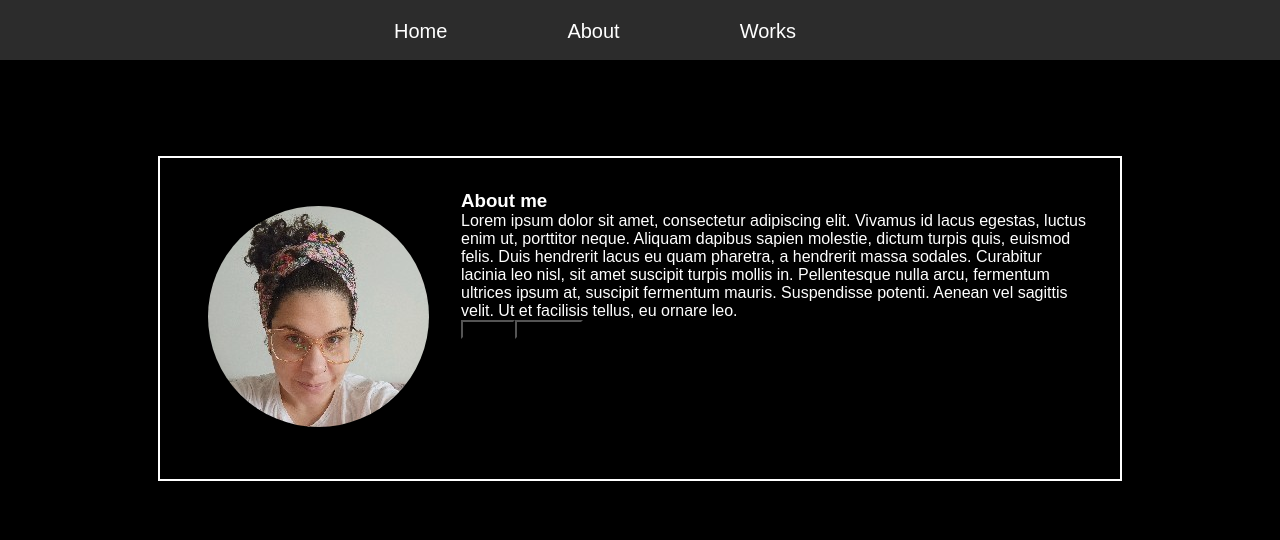
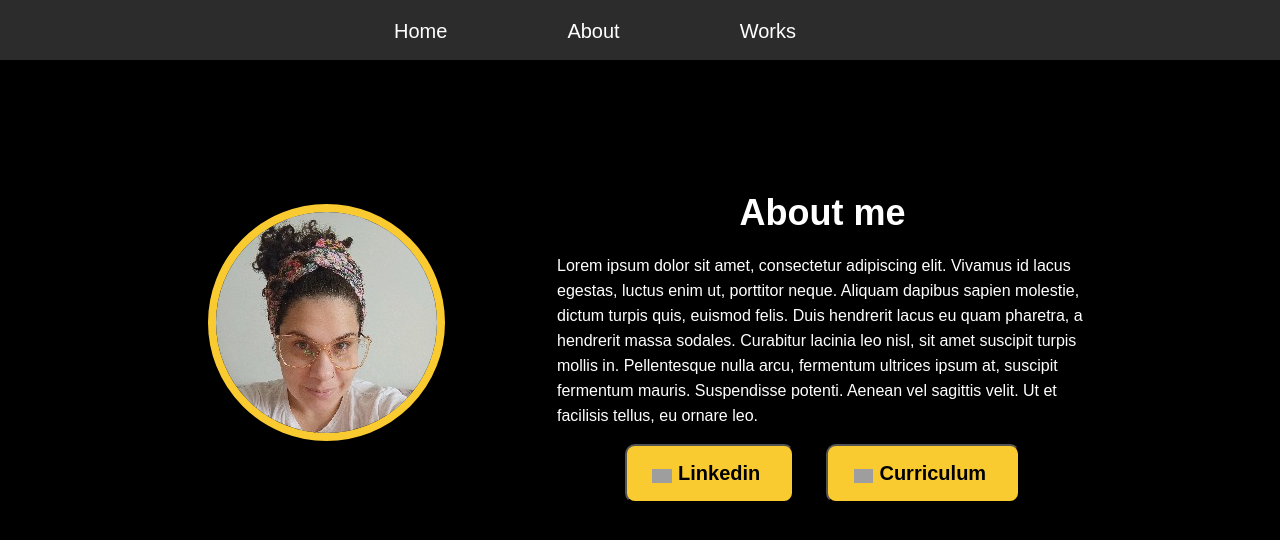
Before and after one commit to isamoreira/portifolio-2022, a React (Create React App) app in the folder meuportifolio/: page /About in a window 1280 px wide. Shown: the top 540 px of the page. Built offline with nearby package versions, Linux system fonts and the light colour scheme; grey boxes are pictures that could not be loaded.

Commit message:
Update About.js

```diff
--- a/meuportifolio/src/Components/About/About.js
+++ b/meuportifolio/src/Components/About/About.js
@@ -1,6 +1,8 @@
 import React from "react"
 import Photopersona from "../Assets/photopersona.jpg"
 import styled from "styled-components"
+import Curriculo from "../Assets/curriculo.png"
+import Linkedin from "../Assets/linkedin.png"
 
 const ContainerAbout = styled.div`
 color: #fff;
@@ -11,7 +13,6 @@ padding-top: 6rem;
 `
 
 const ContainerChild = styled.div`
-border: solid 2px #fff;
 display: flex;
 width: 70%;
 padding: 2rem;
@@ -23,31 +24,95 @@ margin-right: 1rem;
 `
 const Photo = styled.img`
 border-radius: 50%;
+border: solid 8px #facb30;
+`
+const Containertext = styled.div`
+display: flex;
+flex-direction: column;
+align-items: center;
+padding-left: 5rem;
+width: 60%;
+`
+const ButtonContact = styled.button`
+color: #fff;
+background-color: #facb30;
+padding: 1rem 2rem;
+margin-top: 2rem;
+font-size: 20px;
+border-radius: 10px 10px;
+margin: 1rem;
+
+&:hover{
+    padding: 1.1rem 2.2rem;
+}
+`
+
+const H3 =styled.h3`
+
+font-size: 36px;
+font-weight: 800;
+line-height: 49px;
+letter-spacing: 0em;
+text-align: left;
+`
+const Txt = styled.p`
+font-size: 16px;
+font-weight: 200;
+line-height: 25px;
+letter-spacing: 0em;
+text-align: left;
+padding-top: 1rem;
+`
+const AnchorAbout =styled.a`
+color: inherit;
+text-decoration: inherit;
+background-color: #facb30;
+font-weight: 600;
+color: #000;
+`
+const Logoimg = styled.img`
+width: 1.5vw;
+background-color: #facb30;
+position: relative;
+top: 0.20rem;
+right: 0.4rem;
 `
 
 export default function About(){
     return(
         <ContainerAbout>
+
             <ContainerChild>
                 <ContainerImg>
                     <Photo src={Photopersona} alt="Foto Isabella"/>
                 </ContainerImg>
-                <div>
-                    <h3>About me</h3>
-                    <p>Lorem ipsum dolor sit amet, consectetur adipiscing elit.
+                    <Containertext>
+                    <H3>About me</H3>
+                    <Txt>Lorem ipsum dolor sit amet, consectetur adipiscing elit.
                         Vivamus id lacus egestas, luctus enim ut, porttitor neque.
                         Aliquam dapibus sapien molestie, dictum turpis quis, euismod felis.
                         Duis hendrerit lacus eu quam pharetra, a hendrerit massa sodales.
                         Curabitur lacinia leo nisl, sit amet suscipit turpis mollis in.
                         Pellentesque nulla arcu, fermentum ultrices ipsum at, suscipit fermentum mauris.
                         Suspendisse potenti. Aenean vel sagittis velit. Ut et facilisis tellus, eu ornare leo.
-                    </p>
+                    </Txt>
+
                     <div>
-                        <button>Linkedin</button>
-                        <button>Curriculum</button>
+                        <ButtonContact>
+                            <Logoimg src={Linkedin} alt="" />
+                            <AnchorAbout href="https://www.linkedin.com/in/isabella-m-moreira/" target="_blank">Linkedin</AnchorAbout>
+                        </ButtonContact>
+                        <ButtonContact>
+                            <Logoimg src={Curriculo} alt="" />
+                            <AnchorAbout href="https://drive.google.com/file/d/1o1G8F1Mgf4XR-XvldtdzSRDQJ5a4hR94/view?usp=drivesdk" target="_blank">Curriculum</AnchorAbout>
+                        </ButtonContact>
                     </div>
-                </div>
+                    </Containertext>
+
+
+
             </ContainerChild>
+
 
         </ContainerAbout>
     )
```
